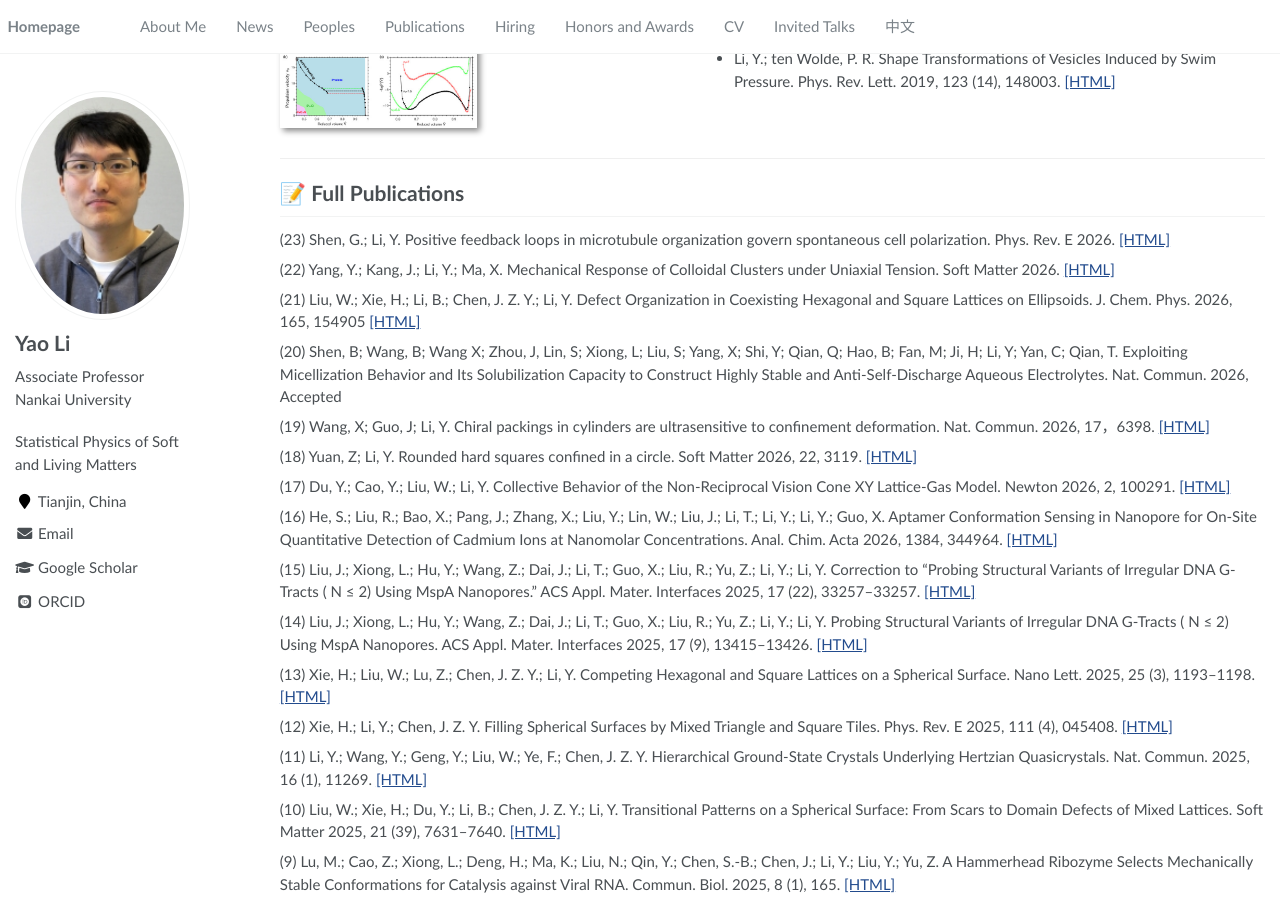
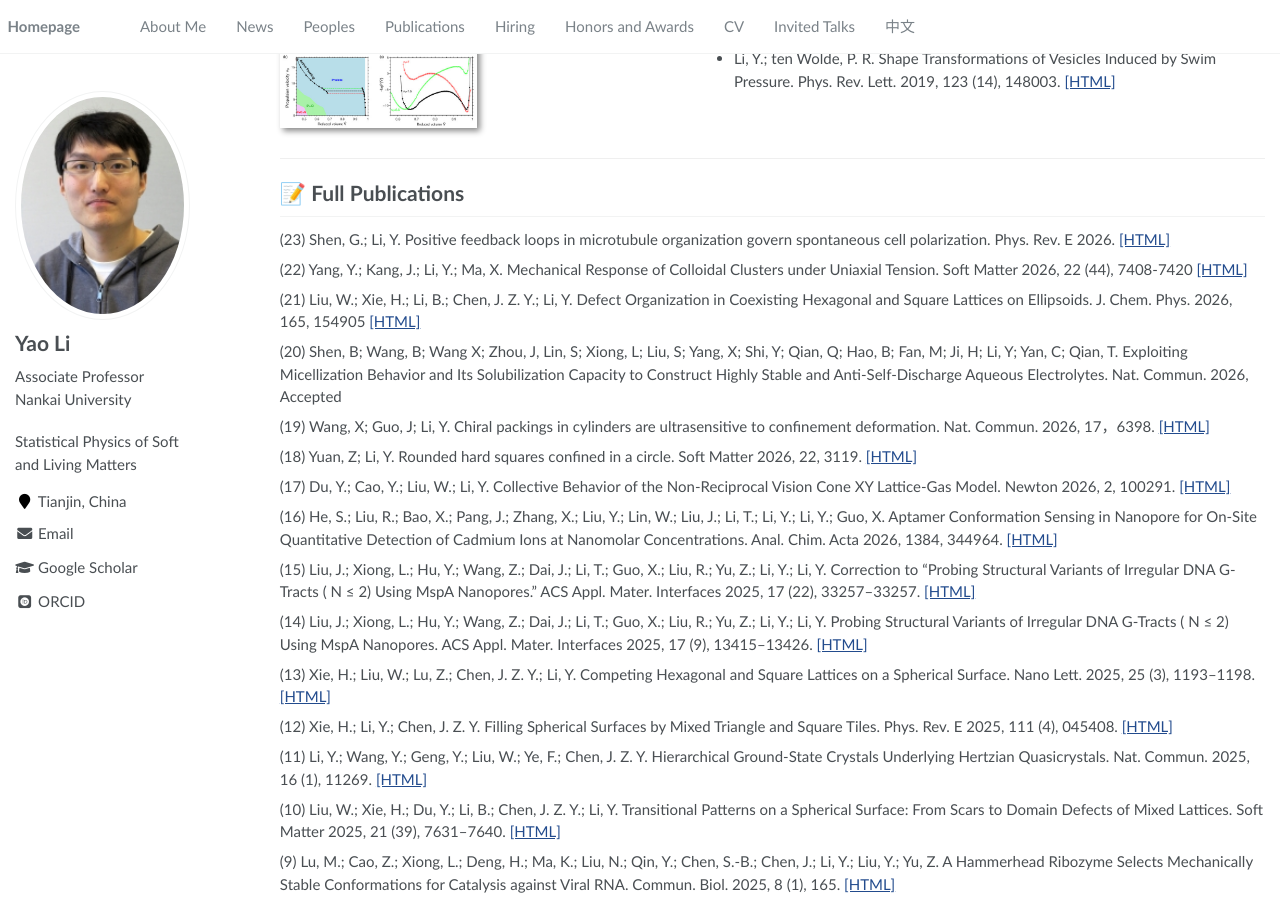
Before and after one commit to lliyao/lliyao.github.io, a Jekyll site: the page built from _pages/about.md, in a window 1280 px wide and 900 px high, scrolled down 2575 px. Built offline with Jekyll 4.4.1, drawn with Linux system fonts in a browser that asks for light colours; some web fonts are replaced.

Commit message:
Update about.md

```diff
--- a/_pages/about.md
+++ b/_pages/about.md
@@ -97,7 +97,7 @@ Applications will be reviewed on a rolling basis until the positions are filled.
 # 📝 Full Publications
 (23) Shen, G.; Li, Y. Positive feedback loops in microtubule organization govern spontaneous cell polarization. Phys. Rev. E 2026. [[HTML]](https://doi.org/10.1103/x8h1-bpbc)
 
-(22) Yang, Y.; Kang, J.; Li, Y.; Ma, X. Mechanical Response of Colloidal Clusters under Uniaxial Tension. Soft Matter 2026. [[HTML]](https://doi.org/10.1039/D6SM00587J)
+(22) Yang, Y.; Kang, J.; Li, Y.; Ma, X. Mechanical Response of Colloidal Clusters under Uniaxial Tension. Soft Matter 2026, 22 (44), 7408-7420 [[HTML]](https://doi.org/10.1039/D6SM00587J)
 
 (21) Liu, W.; Xie, H.; Li, B.; Chen, J. Z. Y.; Li, Y. Defect Organization in Coexisting Hexagonal and Square Lattices on Ellipsoids. J. Chem. Phys. 2026, 165, 154905 [[HTML]](https://doi.org/10.1063/5.0357442)
 
```
